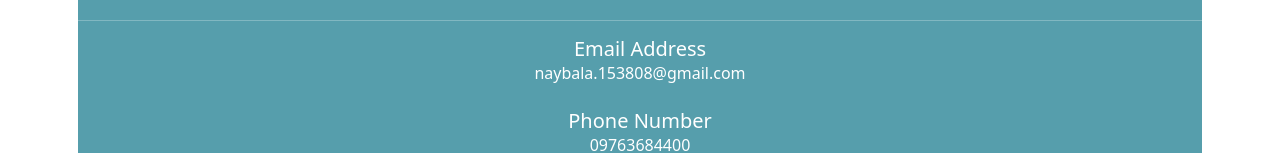
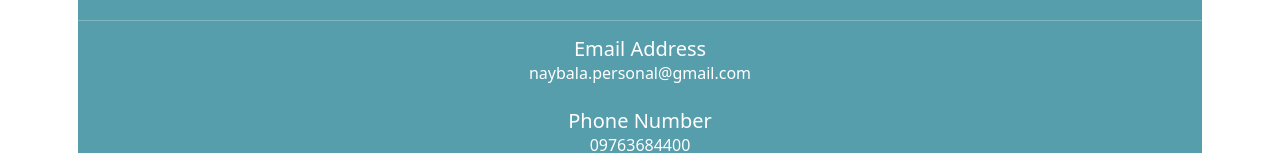
Before and after one commit to naybala/my-resume, a Vue app: page / in a window 1280 px wide. Shown: the part 406-559 px from the top of the page. Built offline with nearby package versions, Linux system fonts and the light colour scheme.

Commit message:
change email

```diff
--- a/src/components/LeftContainer.vue
+++ b/src/components/LeftContainer.vue
@@ -8,7 +8,7 @@
       <hr class="text-white" />
       <div>
         <h5 class="text-white text-center">Email Address</h5>
-        <p class="text-white text-center">naybala.153808@gmail.com</p>
+        <p class="text-white text-center">naybala.personal@gmail.com</p>
       </div>
       <br />
       <div>
```
